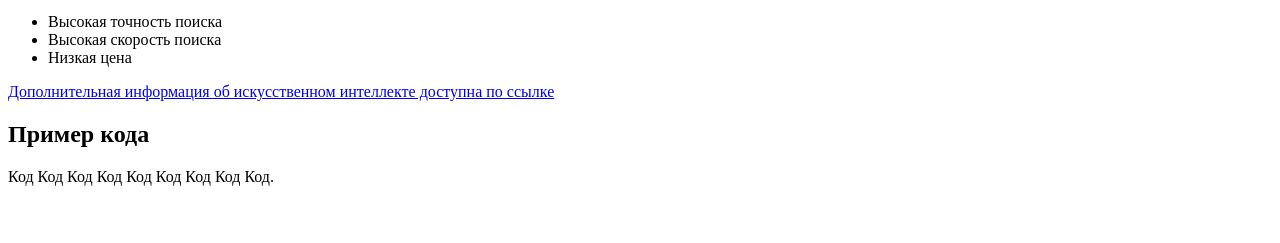
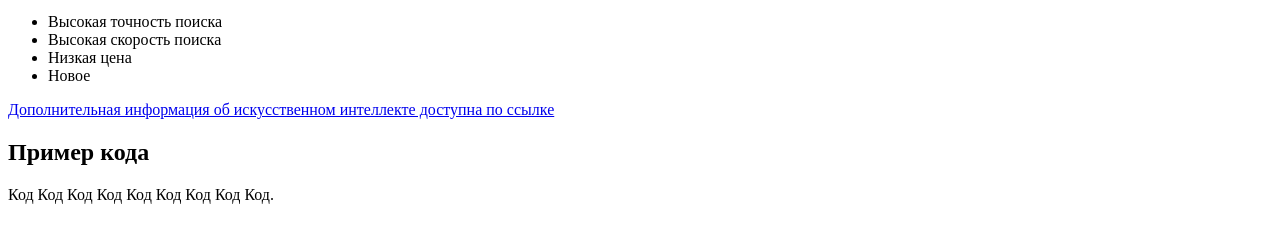
Before and after one commit to Dmitruzd21/remote-demo, a plain HTML site: page index.html in a window 1280 px wide. Shown: the part 413-656 px from the top of the page. Drawn offline with Linux system fonts and the light colour scheme.

Commit message:
Новое

```diff
--- a/index.html
+++ b/index.html
@@ -8,6 +8,7 @@
     <li>Высокая точность поиска</li>
     <li>Высокая скорость поиска</li>
     <li>Низкая цена</li>
+    <li>Новое</li>
  </ul>
 
   <a href="https://ru.wikipedia.org/wiki/Искусственный_интеллект">Дополнительная информация об искусственном интеллекте доступна по ссылке</a>
```
